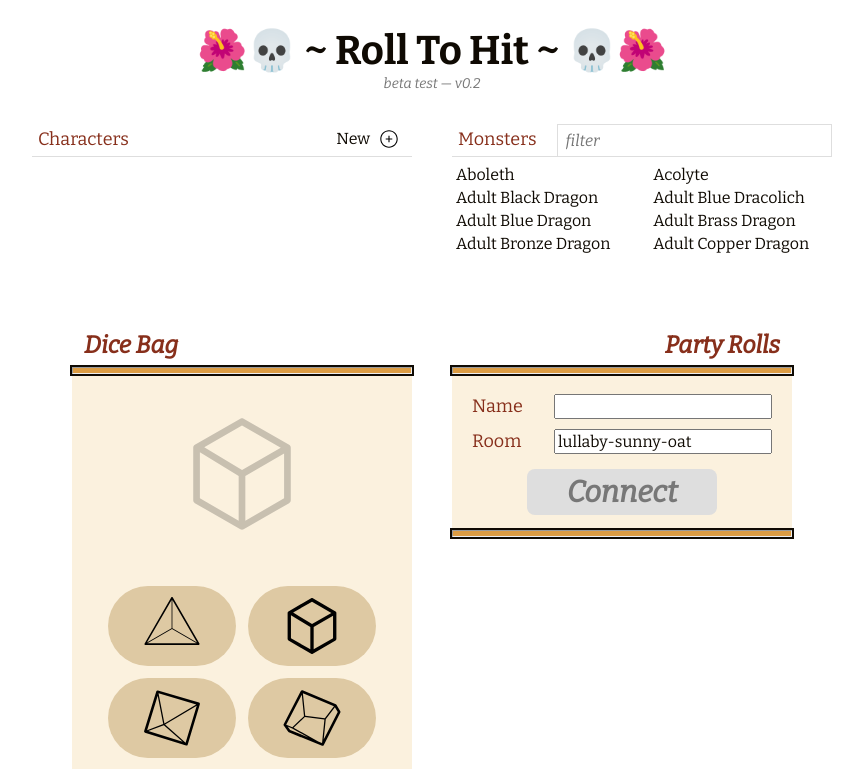
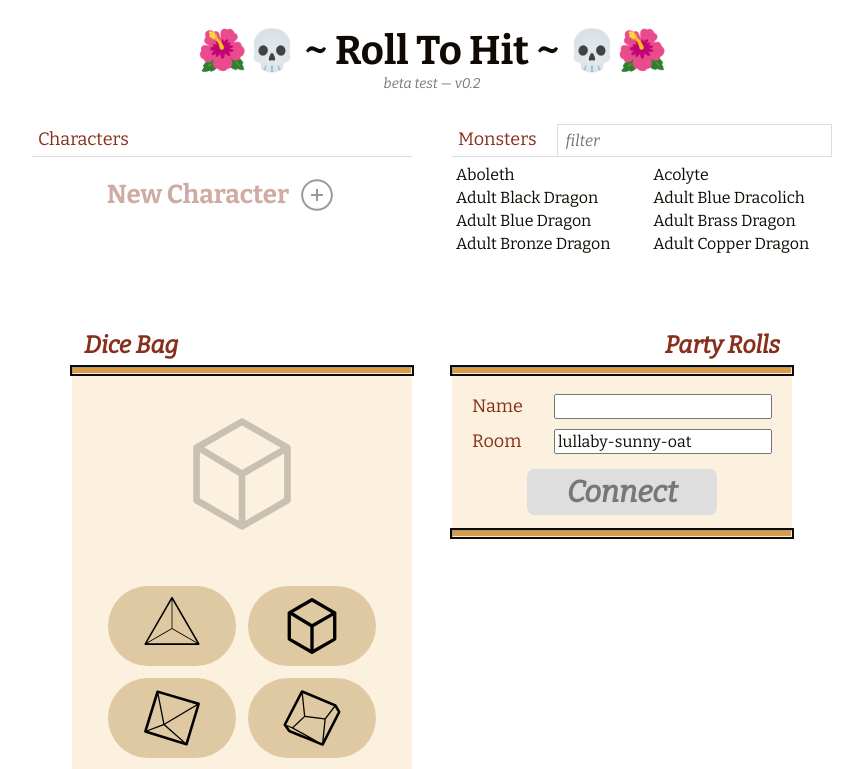
Before and after one commit to wickworks/witchdice, a React (Create React App) app: page / in a window 1280 px wide. Shown: the top 769 px of the page, without its empty margins (208-1071 px from the left). Built offline with nearby package versions, Linux system fonts and the light colour scheme.

Commit message:
big new character button when have no characters

```diff
--- a/src/components/CharacterAndMonsterList.jsx
+++ b/src/components/CharacterAndMonsterList.jsx
@@ -34,14 +34,18 @@ const CharacterList = ({characterEntries, handleEntryClick, activeCharacterID, c
 
   characterEntries.sort((a, b) => (a.name.toLowerCase() > b.name.toLowerCase()) ? 1 : -1)
 
+
+
   return (
     <div className="CharacterList">
       <div className="title-bar">
         <h2>Characters</h2>
-        <button className="new-character" onClick={createNewCharacter}>
-          New
-          <div className="asset plus"/>
-        </button>
+        {characterEntries.length > 0 &&
+          <button className="new-character" onClick={createNewCharacter}>
+            New
+            <div className="asset plus"/>
+          </button>
+        }
       </div>
 
       <EntryList
@@ -49,6 +53,13 @@ const CharacterList = ({characterEntries, handleEntryClick, activeCharacterID, c
         handleEntryClick={handleEntryClick}
         activeCharacterID={activeCharacterID}
       />
+
+      { characterEntries.length === 0 &&
+        <button className="new-character first" onClick={createNewCharacter}>
+          New Character
+          <div className="asset plus"/>
+        </button>
+      }
     </div>
   )
 }
--- a/src/components/CharacterAndMonsterList.scss
+++ b/src/components/CharacterAndMonsterList.scss
@@ -24,29 +24,6 @@
           @include text_character_list;
           margin: 0 14px 0 0;
           padding: 6px;
-        }
-
-        button.new-character {
-          @include text_default;
-
-          display: flex;
-          align-items: center;
-          height: 100%;
-          padding: 6px 12px;
-
-          border: none;
-          background: none;
-          cursor: pointer;
-
-          &:hover {
-            background-color: $parchment_dark;
-          }
-
-          .asset.plus {
-            height: 22px;
-            width: 22px;
-            margin-left: 8px;
-          }
         }
 
         // the monster filter
@@ -77,6 +54,40 @@
           }
         }
 
+        button.new-character {
+          @include text_default;
+          height: 100%;
+
+          .asset.plus {
+            height: 22px;
+            width: 22px;
+            margin-left: 8px;
+          }
+        }
+      }
+
+      button.new-character {
+        display: flex;
+        align-items: center;
+        padding: 6px 12px;
+        border: none;
+        background: none;
+        opacity: .4;
+        transition: opacity .075s ease-out;
+        cursor: pointer;
+
+        &:hover { opacity: 1.0; }
+
+        &.first {
+          @include text_first_new_character;
+          margin: auto;
+
+          .asset.plus {
+            height: 40px;
+            width: 40px;
+            margin-left: 8px;
+          }
+        }
       }
 
 
@@ -91,6 +102,8 @@
           padding: 2px 4px;
           width: 46%;
           overflow: hidden;
+          transition: background-color .075s ease-out;
+
           cursor: pointer;
 
           &:hover { background-color: $parchment;}
--- a/src/fonts.scss
+++ b/src/fonts.scss
@@ -20,6 +20,14 @@
   font-weight: normal;
   color: $rust;
 }
+
+@mixin text_first_new_character {
+  font-family: 'Bitter';
+  font-size: 26px;
+  color: $rust;
+  font-weight: bold;
+}
+
 
 @mixin text_character_name {
   font-size: 56px;
```
Also changed, not shown: 1 other file (tests, documents, lock files or other folders).
